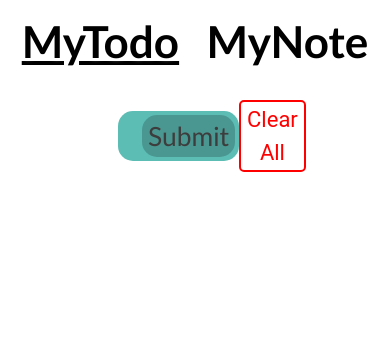
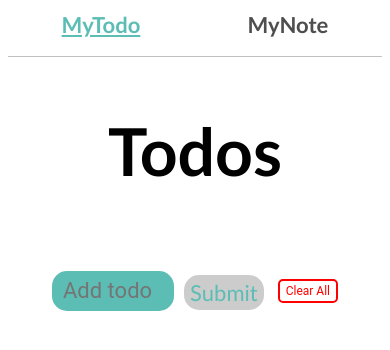
Before and after one commit to SeraphimKa/VueTodo, a Vue app: page / in a window 390 px wide. Shown: the top 350 px of the page. Built offline with nearby package versions, Linux system fonts and the light colour scheme.

Commit message:
Added some responsive design

```diff
--- a/src/components/AddTodo.vue
+++ b/src/components/AddTodo.vue
@@ -17,8 +17,9 @@ const onSubmit = () => {
     <form name="add-todo" @submit.prevent="onSubmit">
         <input type="text" id="add-todo" placeholder="Add todo" v-model="newTodo" minlength="5" maxlength="50"
             autocomplete="off" required>
-        <button class="add-todo-btn" for="add-todo" type="submit">Submit</button>
+        <button class="add-todo-btn add-todo-btn--in" for="add-todo" type="submit">Submit</button>
     </form>
+    <button class="add-todo-btn add-todo-btn--out" for="add-todo" type="submit">Submit</button>
 </template>
 
 <style scoped>
@@ -76,4 +77,35 @@ input:focus {
     color: rgb(202, 202, 113);
     box-shadow: inset -6px -6px 10px 5px rgb(0, 0, 0);
 }
+
+.add-todo-btn--out {
+    visibility: hidden;
+    position: absolute;
+}
+
+@media screen and (width <=820px) {
+    form {
+        width: 400px;
+        height: 40px;
+    }
+
+    .add-todo-btn {
+        font-size: 1rem;
+    }
+
+    .add-todo-btn--out {
+        visibility: visible;
+        position: relative;
+        color: rgb(92, 189, 181);
+    }
+
+    .add-todo-btn--in {
+        visibility: hidden;
+        position: absolute;
+    }
+
+    input {
+        border-radius: 15px;
+    }
+}
 </style>
--- a/src/components/ClearAllTodos.vue
+++ b/src/components/ClearAllTodos.vue
@@ -22,6 +22,8 @@ button {
     border: 2px solid red;
     border-radius: 5px;
     cursor: pointer;
+    white-space: nowrap;
+    margin-left: 10px;
 }
 
 button:hover {
@@ -29,4 +31,11 @@ button:hover {
     color: white;
     border: 2px solid white;
 }
+
+@media screen and (width <=820px) {
+    button {
+
+        font-size: 12px;
+    }
+}
 </style>
--- a/src/components/EditTodo.vue
+++ b/src/components/EditTodo.vue
@@ -44,6 +44,7 @@ const onSubmit = () => {
     position: absolute;
     inset: 0;
 }
+
 .overlay {
     position: fixed;
     inset: 0;
@@ -52,12 +53,15 @@ const onSubmit = () => {
     width: 100%;
     height: 100%;
 }
+
 form {
     position: absolute;
-        transform: translate(50%, clamp(100%, 300px, 250%));
+    inset: 0 0 50%;
+    top: 15;
+    margin: auto;
     z-index: 2;
     display: flex;
-        width: 500px;
+    width: 80vw;
     height: 50px;
     background: rgb(92, 189, 181);
     border-radius: 15px;
@@ -93,14 +97,19 @@ const onSubmit = () => {
 }
 
 .add-todo-btn:hover,
-    .add-todo-btn:focus
-    {
+.add-todo-btn:focus {
     background: rgba(0, 0, 0, 0.4);
 
 }
+
 .add-todo-btn:active {
     color: rgb(202, 202, 113);
     box-shadow: inset -6px -6px 10px 5px rgb(0, 0, 0);
 }
 
+@media screen and (width < 768px) {
+    form {
+        width: 80vw;
+    }
+}
 </style>
--- a/src/components/NavBar.vue
+++ b/src/components/NavBar.vue
@@ -19,17 +19,21 @@ header {
 a {
     font-family: 'Gill Sans', 'Gill Sans MT', Calibri, 'Trebuchet MS', sans-serif;
     font-weight: 600;
-    color: rgb(0, 0, 0);
-    text-shadow: 0 0 2px rgb(255, 255, 255);
-    font-size: 2rem;
+    color: rgb(78, 78, 78);
+    font-size: 1rem;
 }
 
 a:hover {
-    color: rgb(25, 25, 25)
+    color: rgb(92, 189, 181, 0.8);
 }
 
 .active {
-    text-shadow: 0 0 5px rgb(255, 255, 255);
+    color: rgb(92, 189, 181);
     text-decoration-line: underline;
 }
+
+header {
+    border-bottom: 1px solid silver;
+    padding-bottom: 15px;
+}
 </style>
--- a/src/components/TodoCard.vue
+++ b/src/components/TodoCard.vue
@@ -56,8 +56,8 @@ const editTodo = ref(false)
 }
 
 .todo-checkbox {
-    width: 1.1rem;
-    height: 1.1rem;
+    min-width: 1.1rem;
+    min-height: 1.1rem;
 }
 
 .edit {
--- a/src/components/TodoCardList.vue
+++ b/src/components/TodoCardList.vue
@@ -19,7 +19,6 @@ onMounted(() => {
 
 
 <template>
-
     <ul class="todo-list">
         <TodoCard v-for="todo in todosStore.todos" :todo="todo" :key="todo.id" />
     </ul>
@@ -35,5 +34,6 @@ onMounted(() => {
     align-items: center;
     justify-content: start;
     gap: 1rem;
+    padding: 5px;
 }
 </style>
--- a/src/views/MainView.vue
+++ b/src/views/MainView.vue
@@ -8,6 +8,7 @@ import TodoCardList from '../components/TodoCardList.vue';
 
 <template>
     <div class="wrapper">
+        <h1 class="title">Todos <span class="title-underline"></span></h1>
         <main>
             <div class="add-todo-wrapper">
                 <AddTodo />
@@ -19,10 +20,24 @@ import TodoCardList from '../components/TodoCardList.vue';
 </template>
 
 <style scoped>
+h1 {
+    font-family: 'Gill Sans', 'Gill Sans MT', Calibri, 'Trebuchet MS', sans-serif;
+    font-weight: 600;
+    color: rgb(0, 0, 0);
+    text-shadow: 0 0 2px rgb(255, 255, 255);
+    font-size: 3rem;
+    text-align: center;
+}
+
 .add-todo-wrapper {
     display: flex;
-    align-items: center;
     padding: 1.2rem 5rem;
-    width: auto;
+}
+
+@media screen and (width < 768px) {
+    .add-todo-wrapper {
+        padding: 1.2rem 2rem;
+    }
+
 }
 </style>
--- a/src/views/NoteView.vue
+++ b/src/views/NoteView.vue
@@ -1,9 +1,10 @@
 
 <script setup lang="ts">
-    import NotesForm from '../components/NotesForm.vue';
+import NotesForm from '../components/NotesForm.vue';
 </script>
 <template>
     <div class="wrapper">
+        <h1 class="title">Notes <span class="title-underline"></span></h1>
         <main>
             <div class="note-wrapper">
                 <NotesForm />
@@ -11,3 +12,14 @@
         </main>
     </div>
 </template>
+
+<style scoped>
+h1 {
+    font-family: 'Gill Sans', 'Gill Sans MT', Calibri, 'Trebuchet MS', sans-serif;
+    font-weight: 600;
+    color: rgb(0, 0, 0);
+    text-shadow: 0 0 2px rgb(255, 255, 255);
+    font-size: 3rem;
+    text-align: center;
+}
+</style>
```
Lines whose indentation alone changed are shown as unchanged.
